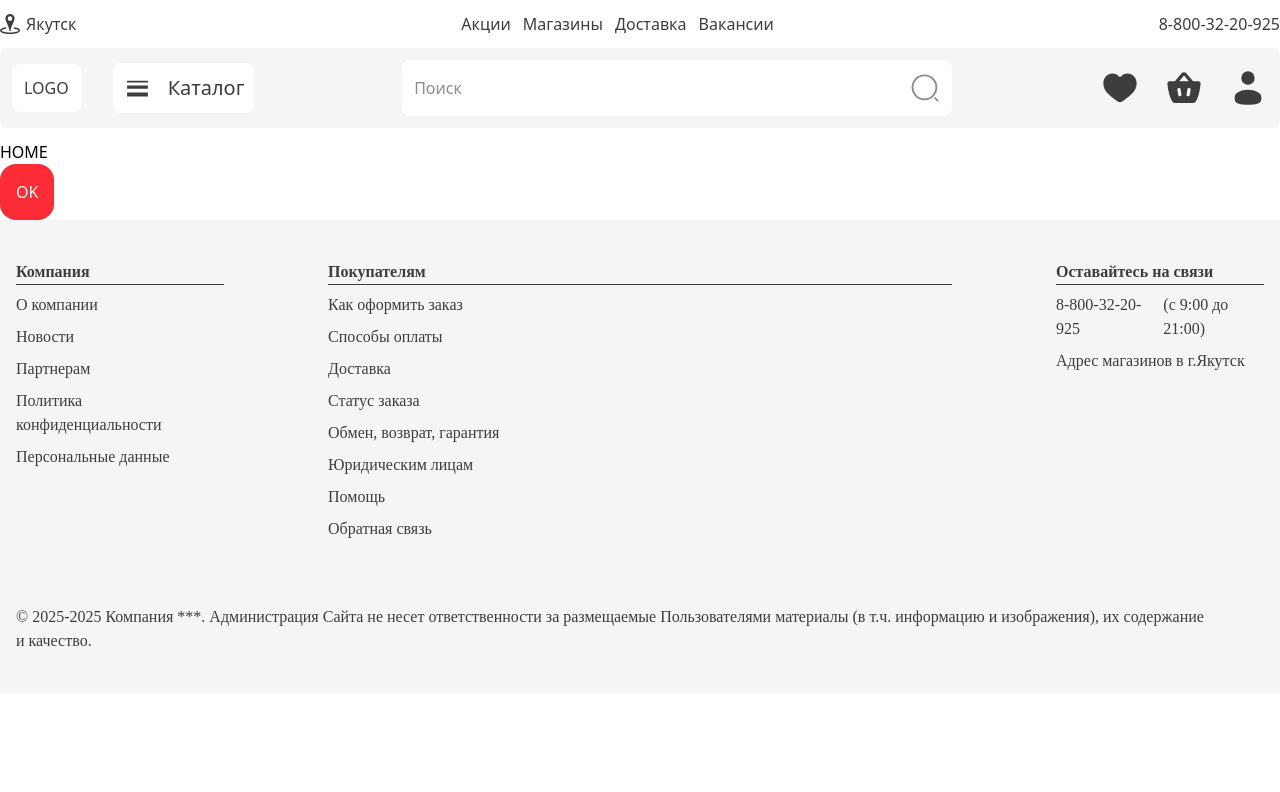
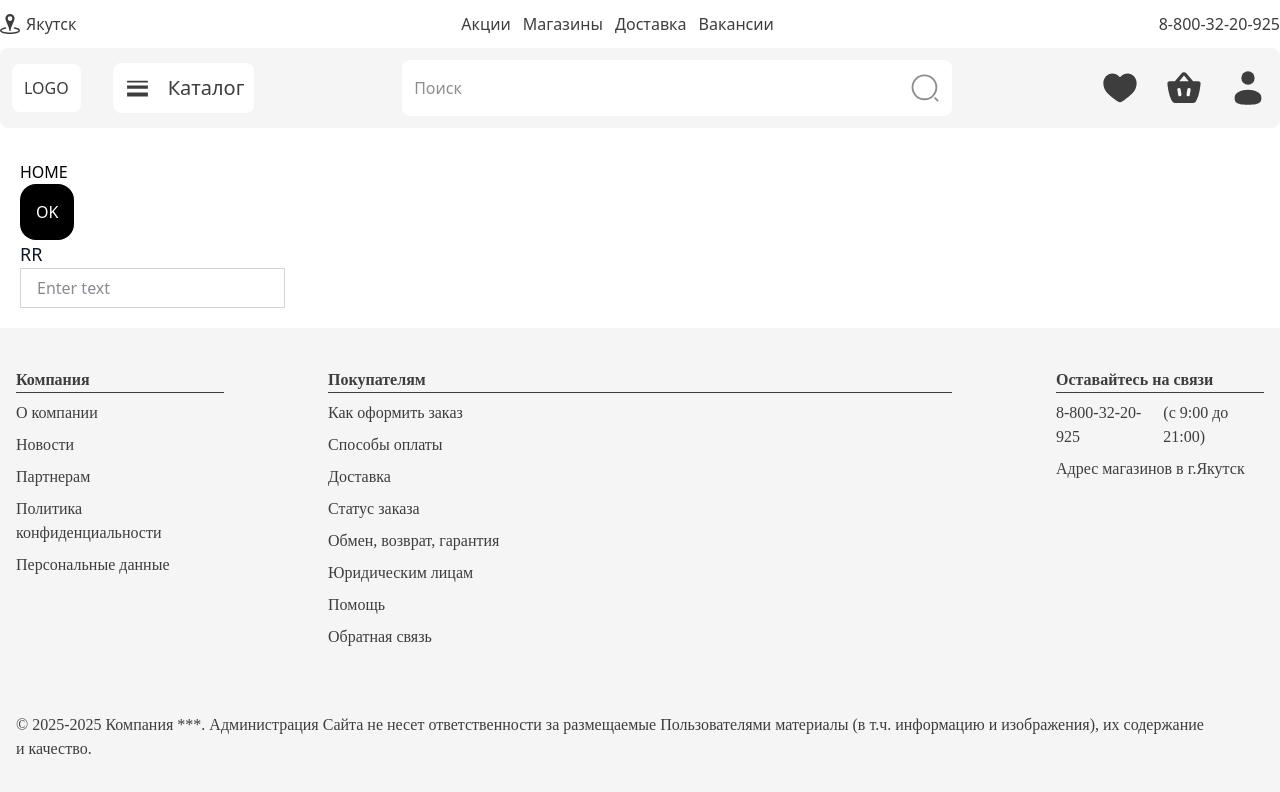
Before and after one commit to neramona/NetworkTechnologies, a React (Vite) app in the folder vite-project/: page / in a window 1280 px wide. Shown: the top 792 px of the page. Built offline with nearby package versions, Linux system fonts and the light colour scheme.

Commit message:
add components: input and text

```diff
--- a/vite-project/src/components/Button.jsx
+++ b/vite-project/src/components/Button.jsx
@@ -7,12 +7,12 @@ export const Button = (props) =>{
     const classes = {
         colors:{
             primary:{
-                button: "bg-amber-700",
-                text: "text-red",
+                button: "bg-[#000000]",
+                text: "text-white",
             },
             secondary:{
-                button: "bg-red-500",
-                text: "text-white",
+                button: "bg-[#FFFFFF]",
+                text: "text-dark",
             },
         },
         sizes: {
--- a/vite-project/src/components/Header.jsx
+++ b/vite-project/src/components/Header.jsx
@@ -1,5 +1,6 @@
 import React, { PureComponent } from 'react';
 import { Link } from 'react-router-dom';
+import { Input } from '../components/Input'
 
 class Header extends PureComponent {
     render() {
--- /dev/null
+++ b/vite-project/src/components/Input.jsx
@@ -0,0 +1,35 @@
+import React from 'react'
+
+export const Input = (props) => {
+    const { size, color, placeholder} = props;
+    const defaultClass = "flex items-center rounded-2 h-[40px] px-4 py-2 border focus:outline-none focus:ring-2";
+
+    const classes = {
+        colors: {
+            primary: {
+                border: "border-amber-700 focus:ring-amber-300",
+                text: "text-amber-900",
+            },
+            secondary: {
+                border: "border-red-500 focus:ring-red-300",
+                text: "text-red-900",
+            },
+            gray: {
+                border: "border-gray-300 focus:ring-gray-300",
+                text: "text-gray-900",
+            },
+        },
+        sizes: {
+            small: "h-[32px] text-sm",
+            medium: "h-[40px] text-base",
+            large: "h-[48px] text-lg",
+        },
+    };
+
+    return (
+        <input
+            className={defaultClass + " " + classes.sizes[size] + " " + classes.colors[color].border + " " + classes.colors[color].text + " "}
+            placeholder={placeholder}
+        />
+    );
+};
--- /dev/null
+++ b/vite-project/src/components/Text.jsx
@@ -0,0 +1,32 @@
+import React from 'react'
+
+export const Text = (props) => {
+    const { size, color, weight, children } = props;
+    const defaultClass = "font-sans";
+
+    const classes = {
+        colors: {
+            primary: "text-amber-700",
+            secondary: "text-red-500",
+            dark: "text-gray-900",
+            light: "text-gray-400",
+        },
+        sizes: {
+            small: "text-sm",
+            medium: "text-base",
+            large: "text-lg",
+            xlarge: "text-xl",
+        },
+        weights: {
+            normal: "font-normal",
+            medium: "font-medium",
+            bold: "font-bold",
+        }
+    };
+
+    return (
+        <p class={defaultClass + " " + classes.sizes[size]+ " " + classes.colors[color]+ " " + classes.weights[weight]}>
+            {children}
+        </p>
+    );
+};
--- a/vite-project/src/pages/Home.tsx
+++ b/vite-project/src/pages/Home.tsx
@@ -1,5 +1,7 @@
 import React, { PureComponent, ReactNode } from 'react'
 import { Button } from '../components/Button'
+import { Text } from '../components/Text'
+import { Input } from '../components/Input'
 
 interface Props {}
 interface State {}
@@ -15,9 +17,11 @@ class Home extends PureComponent<Props, State> {
 
     render(): ReactNode {
         return (
-            <div>
+            <div className='p-5'>
                 <div>HOME</div>
-                <Button color="secondary" size="large" title="OK"/>
+                <Button color="primary" size="large" title="OK"/>
+                <Text size="large" color="dark" weight="normal">RR</Text>
+                <Input size="medium" color="gray" placeholder="Enter text" />
             </div>
         )
     }
```
